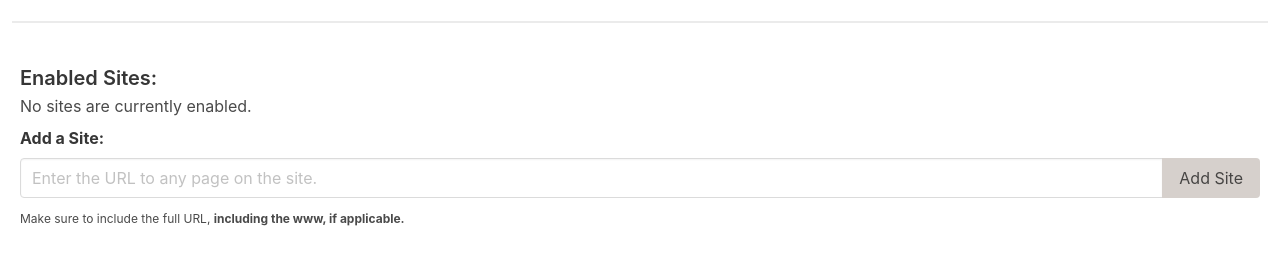
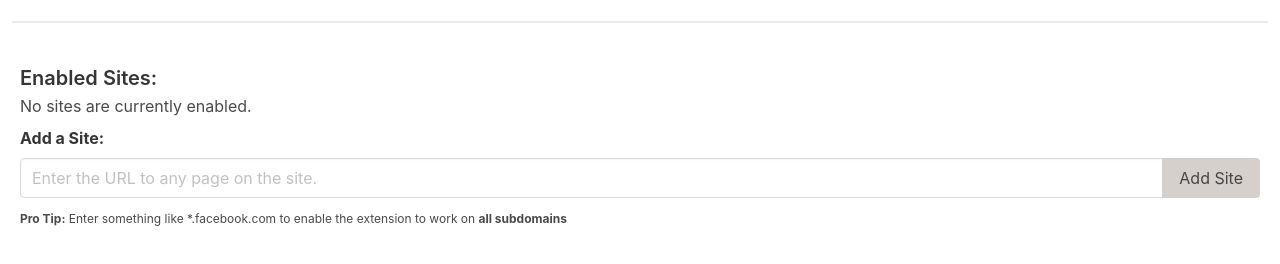
Before and after one commit to grimsteel/get-off-those-sites, a browser extension: page src/options.html in a window 1280 px wide. Shown: the part 80-344 px from the top of the page. Drawn offline with Linux system fonts and the light colour scheme.

Commit message:
Add pro tip

```diff
--- a/src/options.html
+++ b/src/options.html
@@ -28,7 +28,7 @@
             <button id="add-site-button" class="button is-primary" type="button">Add Site</button>
           </p>
         </div>
-        <p class="help ">Make sure to include the full URL, <b>including the www, if applicable.</b></p>
+        <p class="help"><strong>Pro Tip:</strong> Enter something like *.facebook.com to enable the extension to work on <strong>all subdomains</strong></p>
       </div>
     </div>
     <script src="js/options.js"></script>
```
